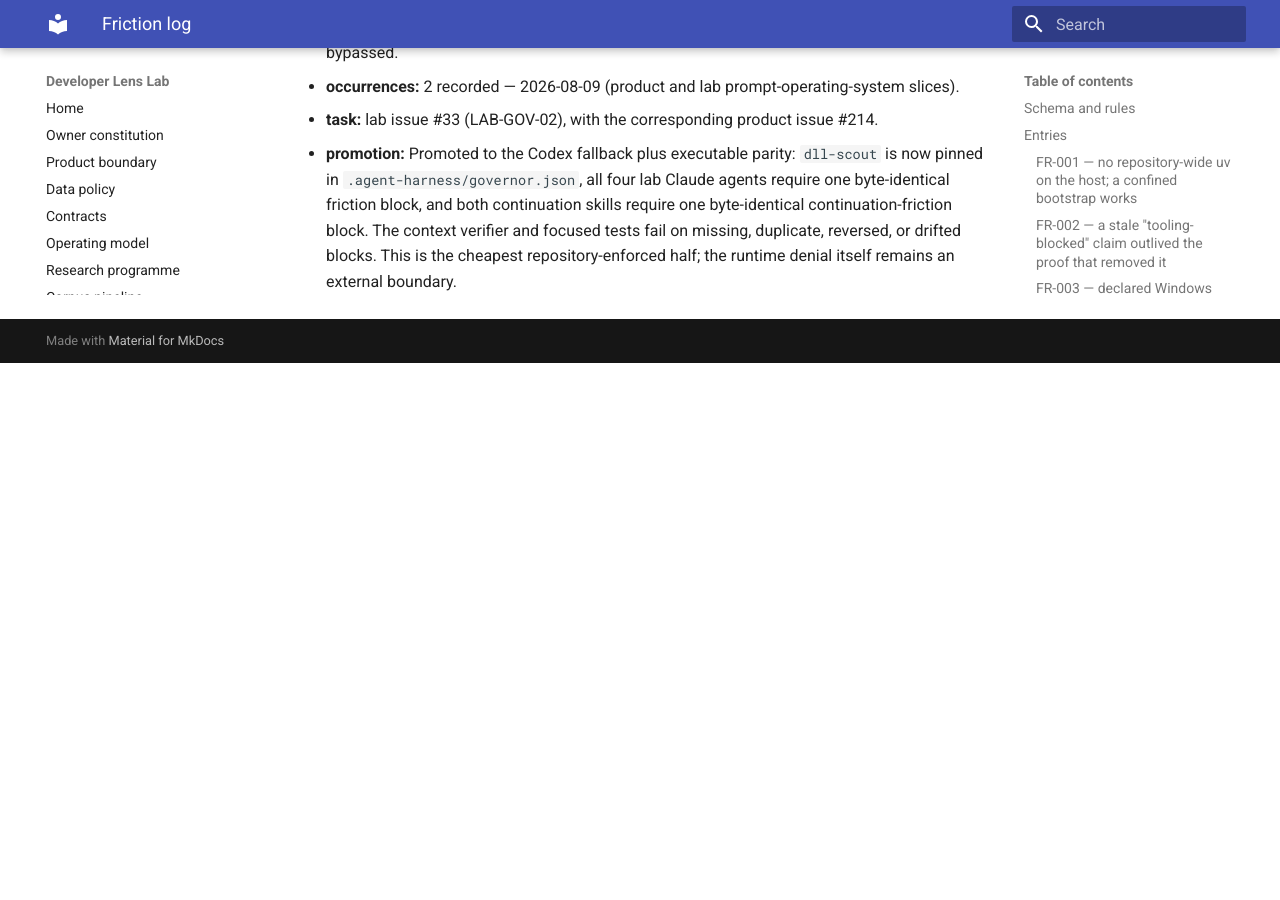
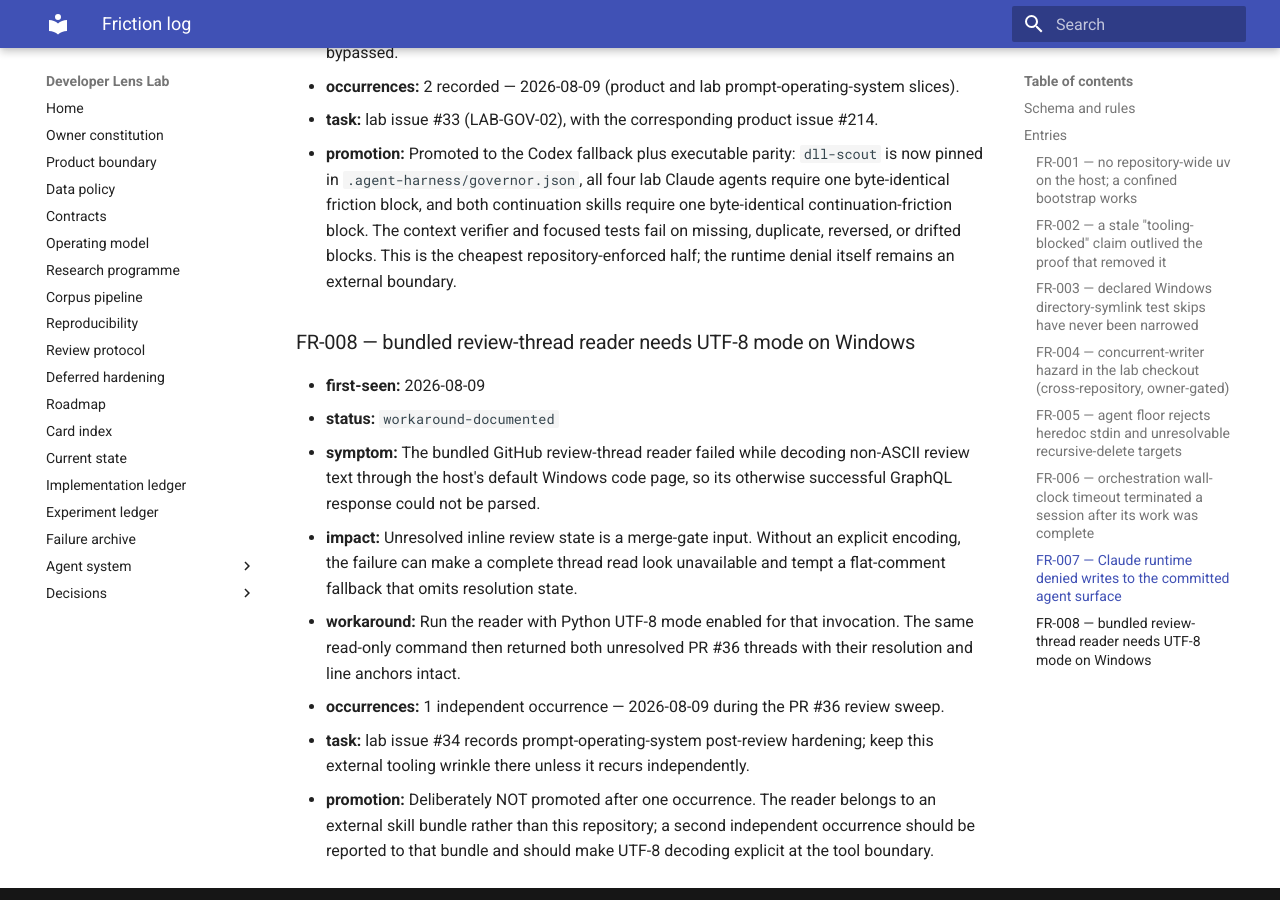
Before and after one commit to Chris0Jeky/developer-lens-lab, an MkDocs documentation site: the page built from docs/agent-system/FRICTION_LOG.md, in a window 1280 px wide and 900 px high, scrolled down 6636 px. Built offline with MkDocs 1.6.1 and Material for MkDocs 9.7.7, drawn with Linux system fonts in a browser that asks for light colours; before the commit the page ends 6999 px from its top, so only the background shows below that.

```diff
--- a/docs/agent-system/FRICTION_LOG.md
+++ b/docs/agent-system/FRICTION_LOG.md
@@ -231,3 +231,23 @@ cheap workaround and none of them blocked a lane.
   block, and both continuation skills require one byte-identical continuation-friction block. The
   context verifier and focused tests fail on missing, duplicate, reversed, or drifted blocks. This
   is the cheapest repository-enforced half; the runtime denial itself remains an external boundary.
+
+### FR-008 — bundled review-thread reader needs UTF-8 mode on Windows
+
+- **first-seen:** 2026-08-09
+- **status:** `workaround-documented`
+- **symptom:** The bundled GitHub review-thread reader failed while decoding non-ASCII review text
+  through the host's default Windows code page, so its otherwise successful GraphQL response could
+  not be parsed.
+- **impact:** Unresolved inline review state is a merge-gate input. Without an explicit encoding,
+  the failure can make a complete thread read look unavailable and tempt a flat-comment fallback
+  that omits resolution state.
+- **workaround:** Run the reader with Python UTF-8 mode enabled for that invocation. The same
+  read-only command then returned both unresolved PR #36 threads with their resolution and line
+  anchors intact.
+- **occurrences:** 1 independent occurrence — 2026-08-09 during the PR #36 review sweep.
+- **task:** lab issue #34 records prompt-operating-system post-review hardening; keep this external
+  tooling wrinkle there unless it recurs independently.
+- **promotion:** Deliberately NOT promoted after one occurrence. The reader belongs to an external
+  skill bundle rather than this repository; a second independent occurrence should be reported to
+  that bundle and should make UTF-8 decoding explicit at the tool boundary.
```
Also changed, not shown: docs/agent-system/PROMPT_LIBRARY.md (+7 -0 lines).
